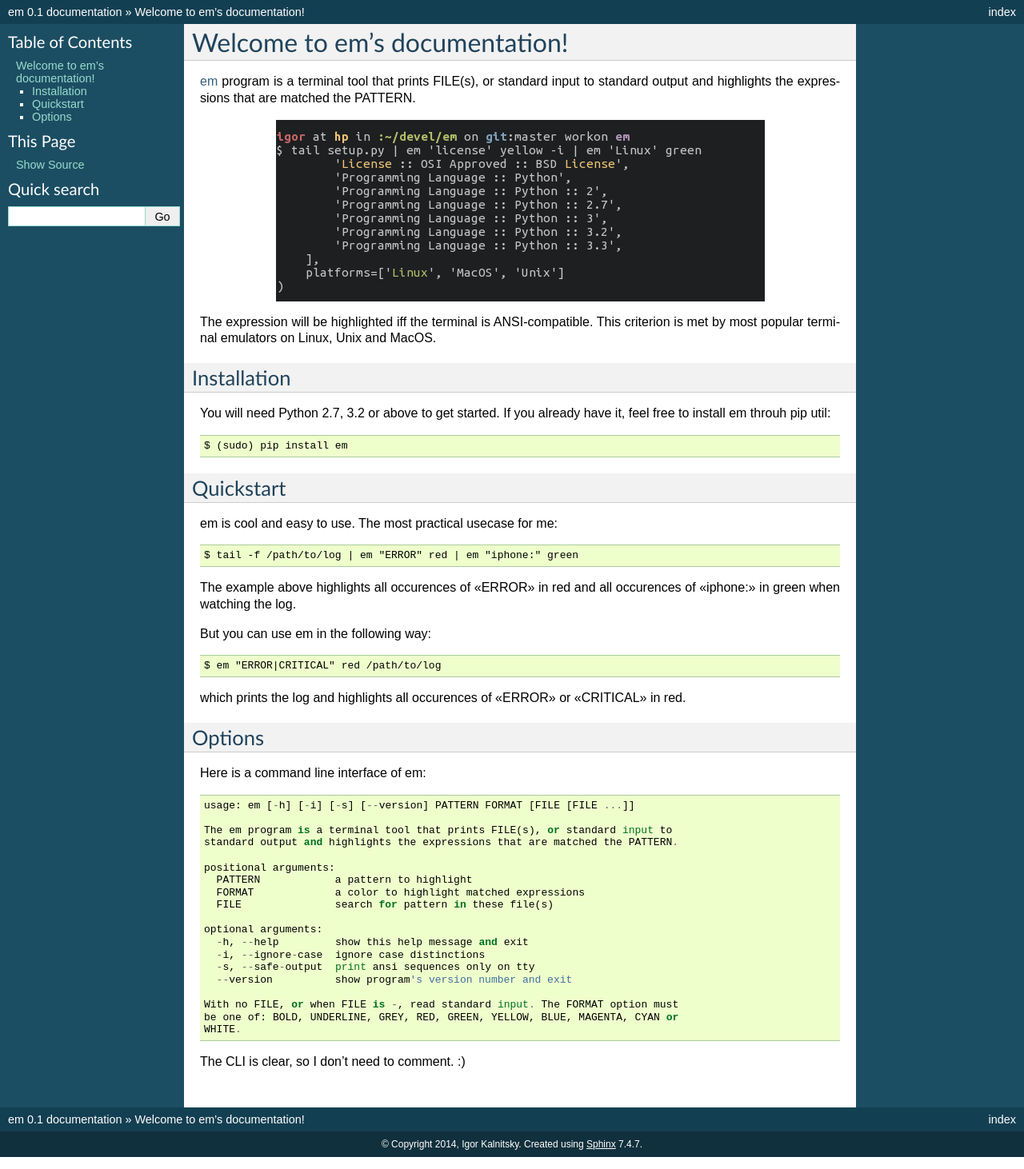
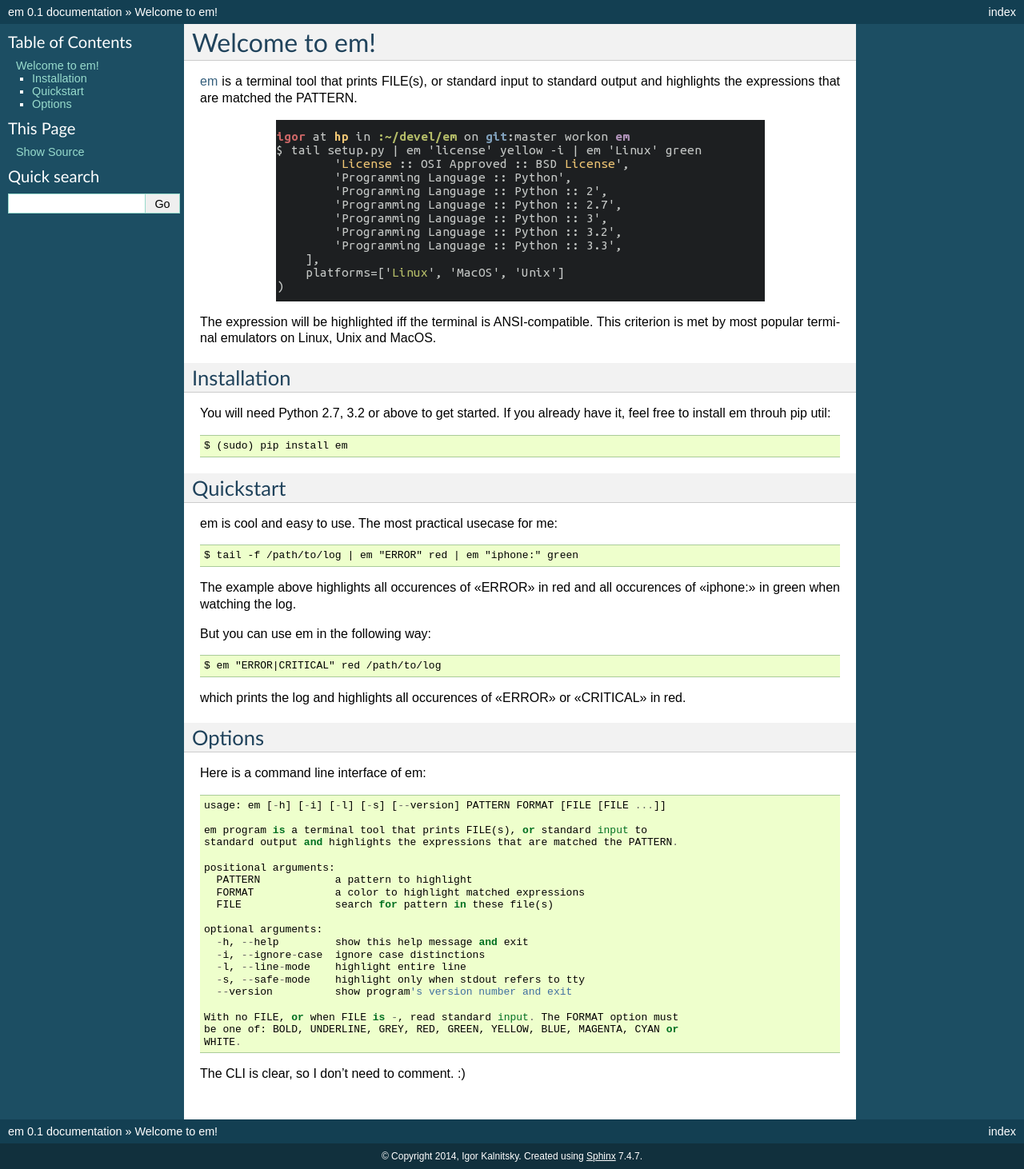
Before and after one commit to ikalnytskyi/em, a Sphinx documentation site: the page built from docs/index.rst, in a window 1280 px wide. Shown: the whole page at 80% size. Built offline with Sphinx 7.4.7, drawn with Linux system fonts in a browser that asks for light colours.

Commit message:
Add `--line-mode` option + small fixes.

```diff
--- a/docs/index.rst
+++ b/docs/index.rst
@@ -1,9 +1,8 @@
-Welcome to em's documentation!
-==============================
+Welcome to em!
+==============
 
-em_ program is a terminal tool that prints FILE(s), or standard input
-to standard output and highlights the expressions that are matched the
-PATTERN.
+em_ is a terminal tool that prints FILE(s), or standard input to standard
+output and highlights the expressions that are matched the PATTERN.
 
 .. image:: /_static/em-example.png
     :align: center
@@ -45,9 +44,9 @@
 
 Here is a command line interface of em::
 
-    usage: em [-h] [-i] [-s] [--version] PATTERN FORMAT [FILE [FILE ...]]
+    usage: em [-h] [-i] [-l] [-s] [--version] PATTERN FORMAT [FILE [FILE ...]]
 
-    The em program is a terminal tool that prints FILE(s), or standard input to
+    em program is a terminal tool that prints FILE(s), or standard input to
     standard output and highlights the expressions that are matched the PATTERN.
 
     positional arguments:
@@ -58,7 +57,8 @@
     optional arguments:
       -h, --help         show this help message and exit
       -i, --ignore-case  ignore case distinctions
-      -s, --safe-output  print ansi sequences only on tty
+      -l, --line-mode    highlight entire line
+      -s, --safe-mode    highlight only when stdout refers to tty
       --version          show program's version number and exit
 
     With no FILE, or when FILE is -, read standard input. The FORMAT option must
```
Also changed, not shown: em/__init__.py (+21 -9 lines), 2 other files.
